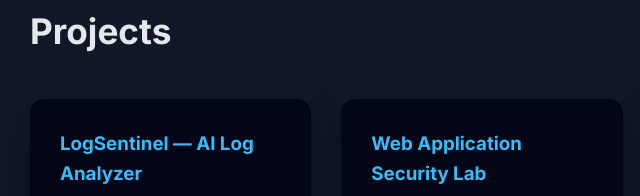
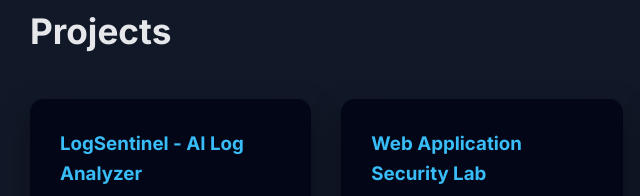
Before and after one commit to a5win0/aswin-ta.github.io, a plain HTML site: page index.html in a window 1280 px wide. Shown: the part 1940-2136 px from the top of the page, 158-798 px from the left. Drawn offline with Linux system fonts and the light colour scheme.

Commit message:
Fix HTML formatting and structure

```diff
--- a/index.html
+++ b/index.html
@@ -120,7 +120,7 @@
 
       <!-- NEW: LogSentinel -->
       <div class="project-card">
-        <h3>LogSentinel — AI Log Analyzer</h3>
+        <h3>LogSentinel - AI Log Analyzer</h3>
         <p>
           Built a local AI-powered log analysis tool using Ollama that detects threats,
           brute force attacks, path traversal attempts, and suspicious commands from
```
